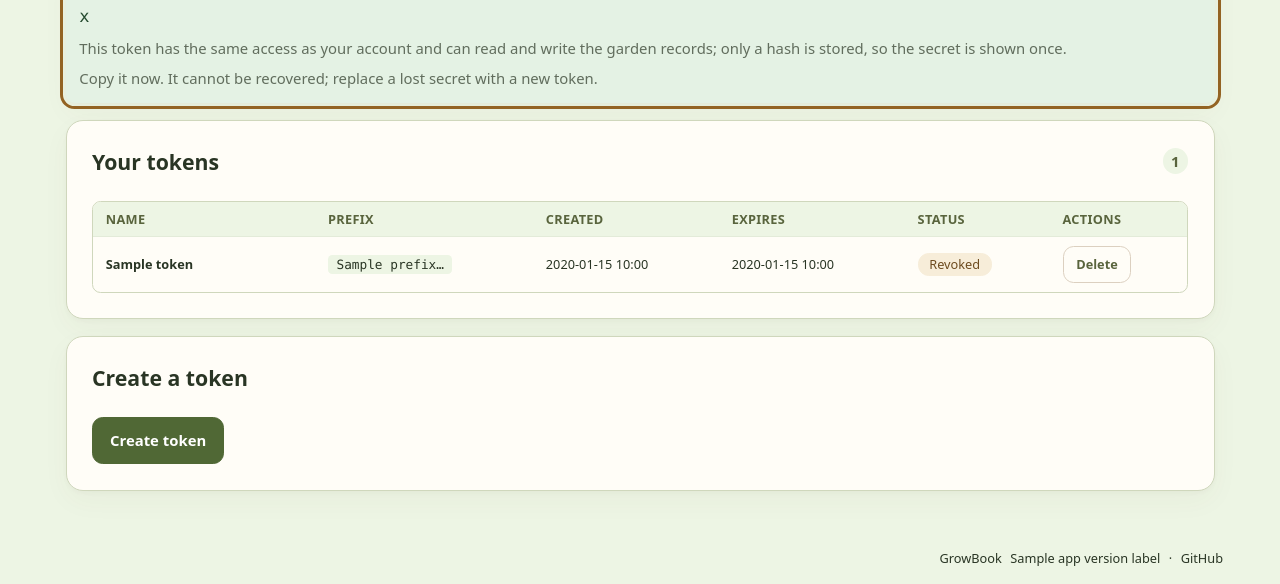
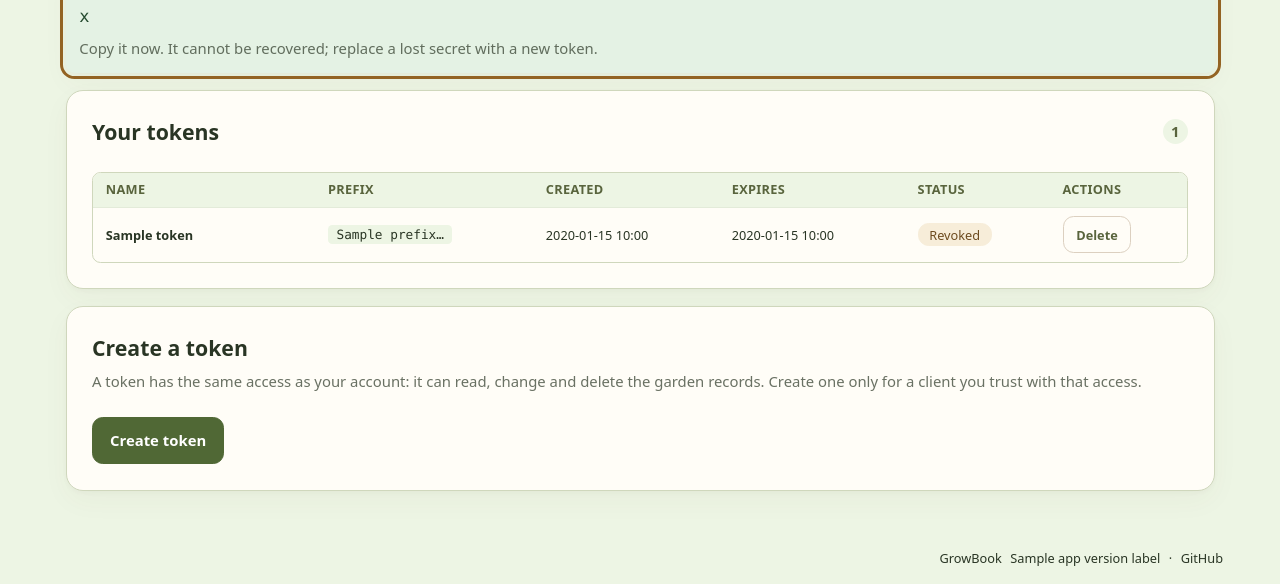
Before and after one commit to MartinWa/growbook, a Django app: template templates/core/api_tokens.html in a window 1280 px wide. Shown: the part 235-819 px from the top of the page. Run offline with Django 5.2, Linux system fonts and the light colour scheme; the template is opened without the code that fills it: most values are stand-ins (such as "Sample title", 1, 10 or a date in 2020); style sheets or scripts are compiled from the project's sources.

Commit message:
Tokens: disclose the access a token grants before it is created
The sentence added with the write disclosure sat inside the secret block, so it was only read after a credential had been issued. It now sits beside the create button, says the token can read, change and delete the garden records, and asks for a client that deserves that access; the duplicate inside the secret panel is gone.

The Swedish catalogue entry is replaced with the new source string, and a page test asserts the notice renders on a plain GET and before the submit button.

```diff
--- a/templates/core/api_tokens.html
+++ b/templates/core/api_tokens.html
@@ -12,7 +12,6 @@
 <div class="panel save-confirmation" role="status" aria-live="polite" tabindex="-1" autofocus>
   <p>{% blocktranslate with name=created_name %}Secret for {{ name }} — shown only once{% endblocktranslate %}</p>
   <p><code id="token-secret">{{ secret }}</code></p>
-  <p class="field-help">{% translate 'This token has the same access as your account and can read and write the garden records; only a hash is stored, so the secret is shown once.' %}</p>
   <p class="field-help">{% translate 'Copy it now. It cannot be recovered; replace a lost secret with a new token.' %}</p>
 </div>
 {% endif %}
@@ -80,6 +79,7 @@
     {% for field in form %}
       {% include 'components/field.html' %}
     {% endfor %}
+    <p class="field-help">{% translate 'A token has the same access as your account: it can read, change and delete the garden records. Create one only for a client you trust with that access.' %}</p>
     <div class="form-actions">
       <button type="submit" class="btn btn-primary">{% translate 'Create token' %}</button>
     </div>
```
Also changed, not shown: tests/test_api_tokens.py (+16 -0 lines), locale/sv/LC_MESSAGES/django.po.
